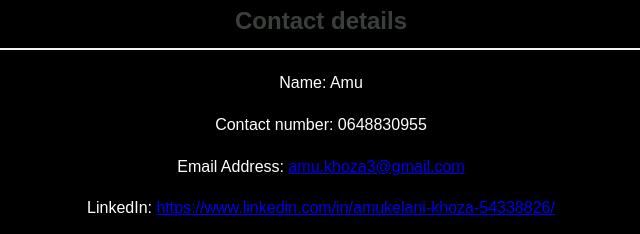
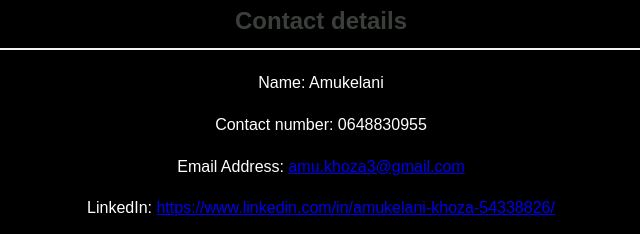
Before and after one commit to Amukelani-khoza1/My-CV, a plain HTML site: page index.html in a window 1280 px wide. Shown: the part 402-636 px from the top of the page, 319-959 px from the left. Drawn offline with Linux system fonts and the light colour scheme.

Commit message:
changed name under contact details in html file

```diff
--- a/index.html
+++ b/index.html
@@ -23,7 +23,7 @@
 
         <section id="Contact-details">
             <h2><b>Contact details</b></h2>
-            <p>Name: Amu</p>
+            <p>Name: Amukelani</p>
             <p>Contact number: 0648830955</p>
             <p>Email Address: <a href="mailto: amu.khoza3@gmail.com">amu.khoza3@gmail.com</a></p>
             <p>LinkedIn: <a href="https://www.linkedin.com/in/amukelani-khoza-54338826/" target="_blank">https://www.linkedin.com/in/amukelani-khoza-54338826/</a></p>
```
